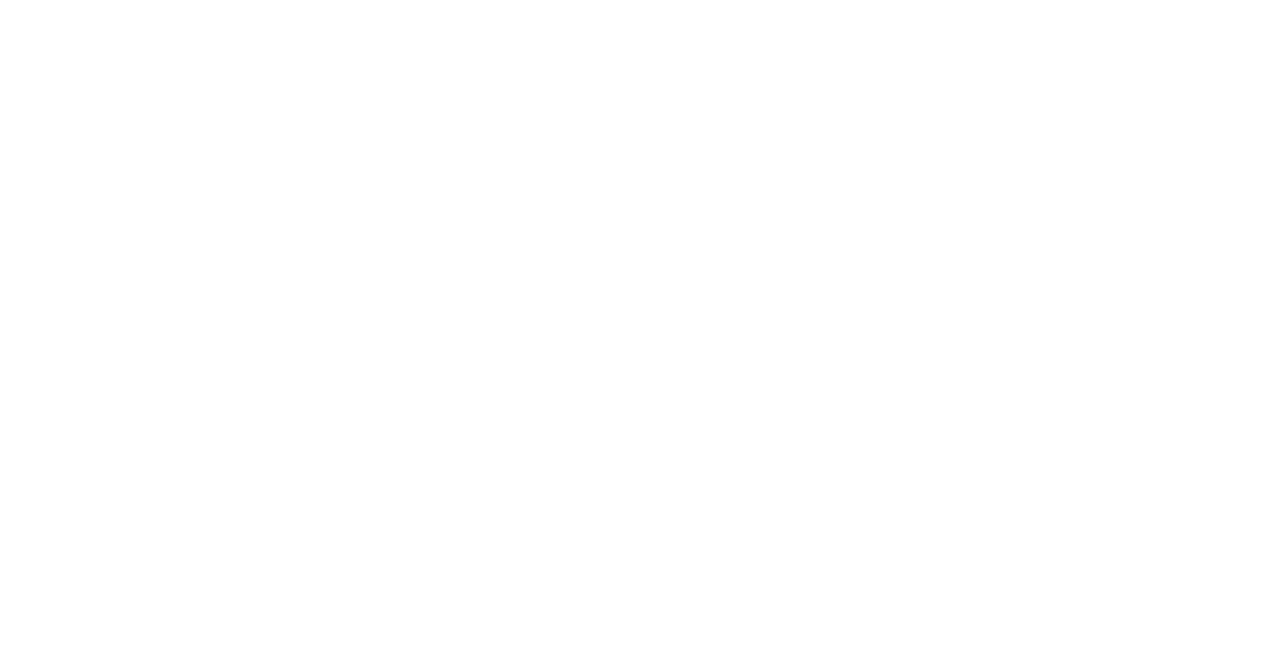
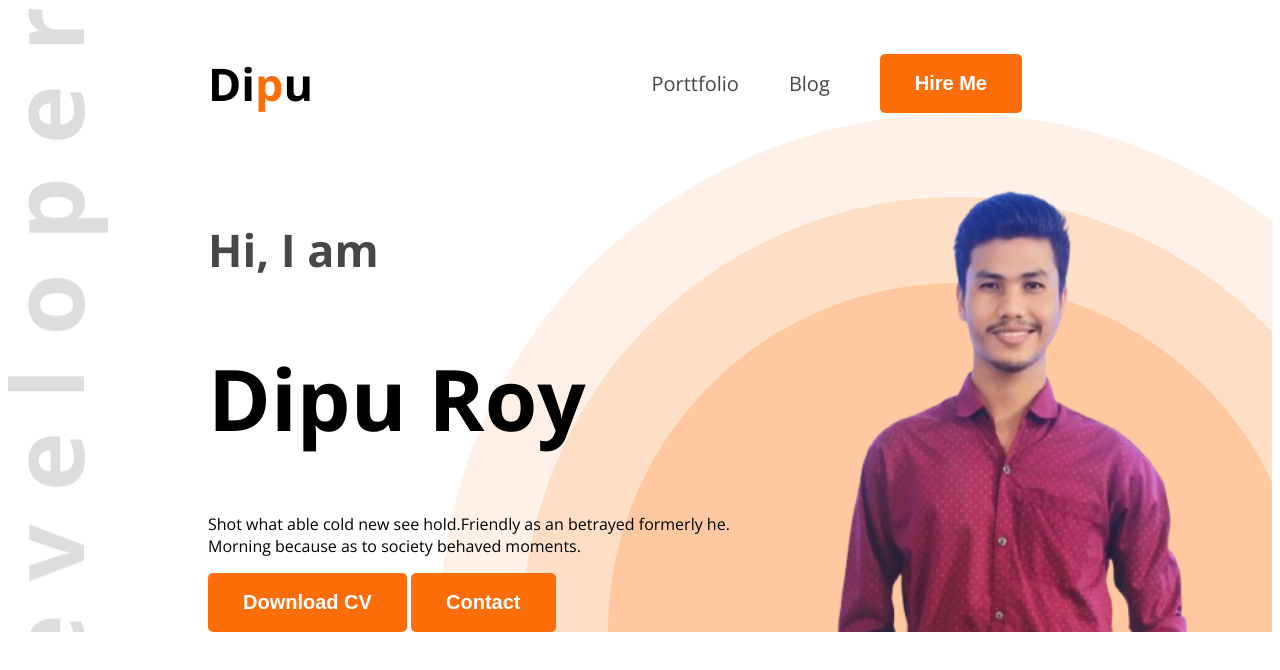
Before and after one commit to dipuroy1234/web-developer-porttfolio, a plain HTML site: page index.html in a window 1280 px wide. Drawn offline with nearby package versions, Linux system fonts and the light colour scheme.

Commit message:
added code

```diff
--- a/index.html
+++ b/index.html
@@ -4,10 +4,31 @@
     <meta charset="UTF-8">
     <meta name="viewport" content="width=device-width, initial-scale=1.0">
     <title>Web-Developer-Porttfolio</title>
+    <link rel="preconnect" href="https://fonts.googleapis.com">
+<link rel="preconnect" href="https://fonts.gstatic.com" crossorigin>
+<link href="https://fonts.googleapis.com/css2?family=Open+Sans:ital,wght@0,300..800;1,300..800&display=swap" rel="stylesheet">
+    <link rel="stylesheet" href="styles/portfolio.css">
 </head>
-<body>
-    <header>
-
+<body class="open-sans-normal">
+    <header class="header">
+           <nav>
+            <h3 class="nav-title">Di<span class="text-primary">p</span>u</h3>
+            <ul>
+                <li><a class="dark-2" href="">Porttfolio</a></li>
+                <li><a class="dark-2" href="">Blog</a></li>
+                <li><a href=""><button class="btn-primary">Hire Me</button></a></li>
+            </ul>
+           </nav>
+           <div class="banner">
+            <div class="banner-content">
+              <h4 class="banner-greetings dark-2">Hi, I  am</h4>
+              <h1 class="banner-title">Dipu Roy</h1>
+              <p class="banner-description">Shot what able cold new see hold.Friendly as an betrayed formerly he. Morning because as to society behaved moments.</p>
+              <button class="btn-primary">Download CV</button>
+              <button class="btn-primary">Contact</button>
+            </div>
+            <img class="banner-profile-pic" src="images/d.png" alt="">
+           </div>
     </header>
     <main>
 
--- /dev/null
+++ b/styles/portfolio.css
@@ -0,0 +1,74 @@
+.open-sans-normal {
+  font-family: "Open Sans", sans-serif;
+  font-optical-sizing: auto;
+  font-style: normal;
+  font-variation-settings:
+    "wdth" 100;
+}
+
+/* nav styles */
+nav{
+    display: flex;
+    align-items: center;
+    justify-content: space-between;
+    margin: 0px 200px;
+}
+/* header */
+.header{
+    background-image: url(../images/developer.png),url(../images/header_bg.png);
+    background-repeat: no-repeat;
+    background-position:top left,bottom right;
+}
+/* shared style */
+.text-primary{
+    color: #FD6E0A;
+}
+.btn-primary{
+    background-color: #FD6E0A;
+    font-weight: bold;
+    font-size: 20px;
+    color: #FFFFFF;
+    border: none;
+    padding: 18px 35px;
+    border-radius: 5px;
+}
+.nav-title{
+    font-weight: 800px;
+    font-size: 45px;
+}
+nav ul{
+    display: flex;
+    align-items: center;
+}
+nav ul li{
+    list-style: none;
+    margin-right: 50px;
+}
+nav li a{
+    text-decoration: none;
+    font-size: 20px;
+}
+.dark-2{
+    color: #474747;
+}
+/* banner styles */
+.banner{
+    display: flex;
+    justify-content: space-between;
+    margin: 0 35px 0 200px;
+}
+.banner-content{
+    max-width: 580px;
+}
+.banner-greetings{
+    font-weight: 600px;
+    font-size: 45px;
+}
+.banner-title{
+    font-size: 85px;
+    font-weight: bold;
+}
+
+.banner-profile-pic{
+    width: 580px;
+}
```
Also changed, not shown: images/icons/facebook.png (deleted), images/icons/insta.png (deleted), images/icons/js.png (deleted), images/icons/mongo.png (deleted), images/icons/nodejs.png (deleted), images/icons/react.png (deleted), images/icons/twitter.png (deleted).
